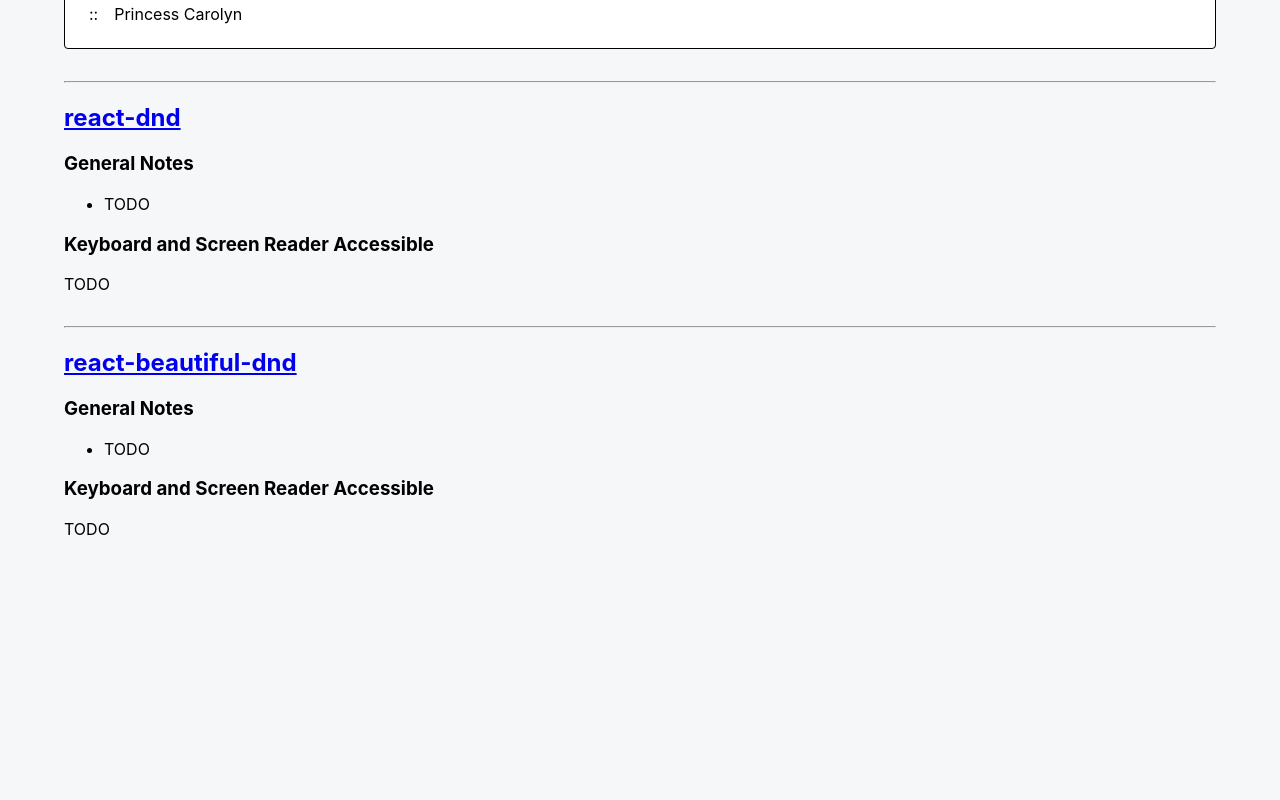
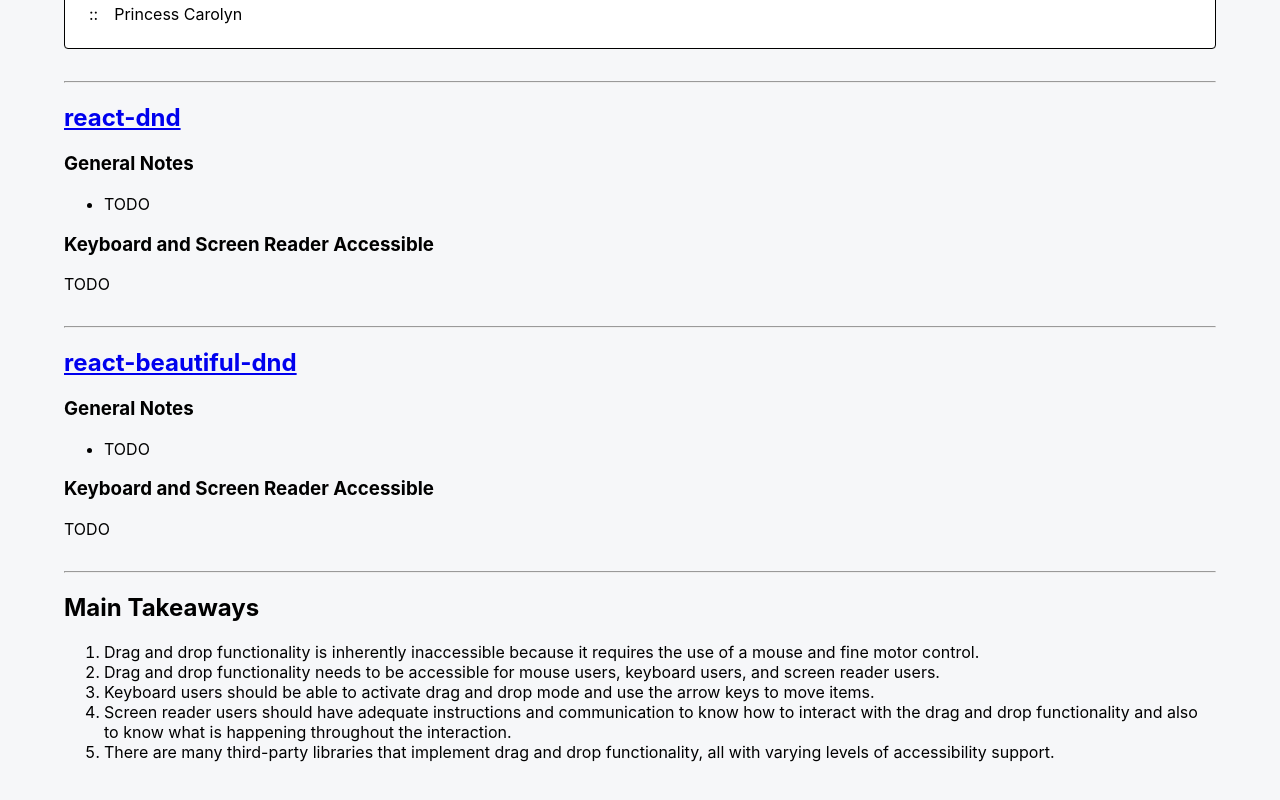
Before and after one commit to thawkin3/accessible-drag-and-drop, a React (Create React App) app: page / in a window 1280 px wide. Shown: the part 4225-5025 px from the top of the page. Before the commit the page ends 4860 px from the top, so only its background shows below. Built offline with nearby package versions, Linux system fonts and the light colour scheme.

Commit message:
docs: adds main takeaways section

```diff
--- a/src/App.js
+++ b/src/App.js
@@ -16,5 +16,33 @@
     <ReactDndDemos />
     <hr />
     <ReactBeautifulDndDemos />
+    <hr />
+    <section>
+      <h2>Main Takeaways</h2>
+      <ol>
+        <li>
+          Drag and drop functionality is inherently inaccessible because it
+          requires the use of a mouse and fine motor control.
+        </li>
+        <li>
+          Drag and drop functionality needs to be accessible for mouse users,
+          keyboard users, and screen reader users.
+        </li>
+        <li>
+          Keyboard users should be able to activate drag and drop mode and use
+          the arrow keys to move items.
+        </li>
+        <li>
+          Screen reader users should have adequate instructions and
+          communication to know how to interact with the drag and drop
+          functionality and also to know what is happening throughout the
+          interaction.
+        </li>
+        <li>
+          There are many third-party libraries that implement drag and drop
+          functionality, all with varying levels of accessibility support.
+        </li>
+      </ol>
+    </section>
   </main>
 );
```
Also changed, not shown: 1 other file (tests, documents, lock files or other folders).
